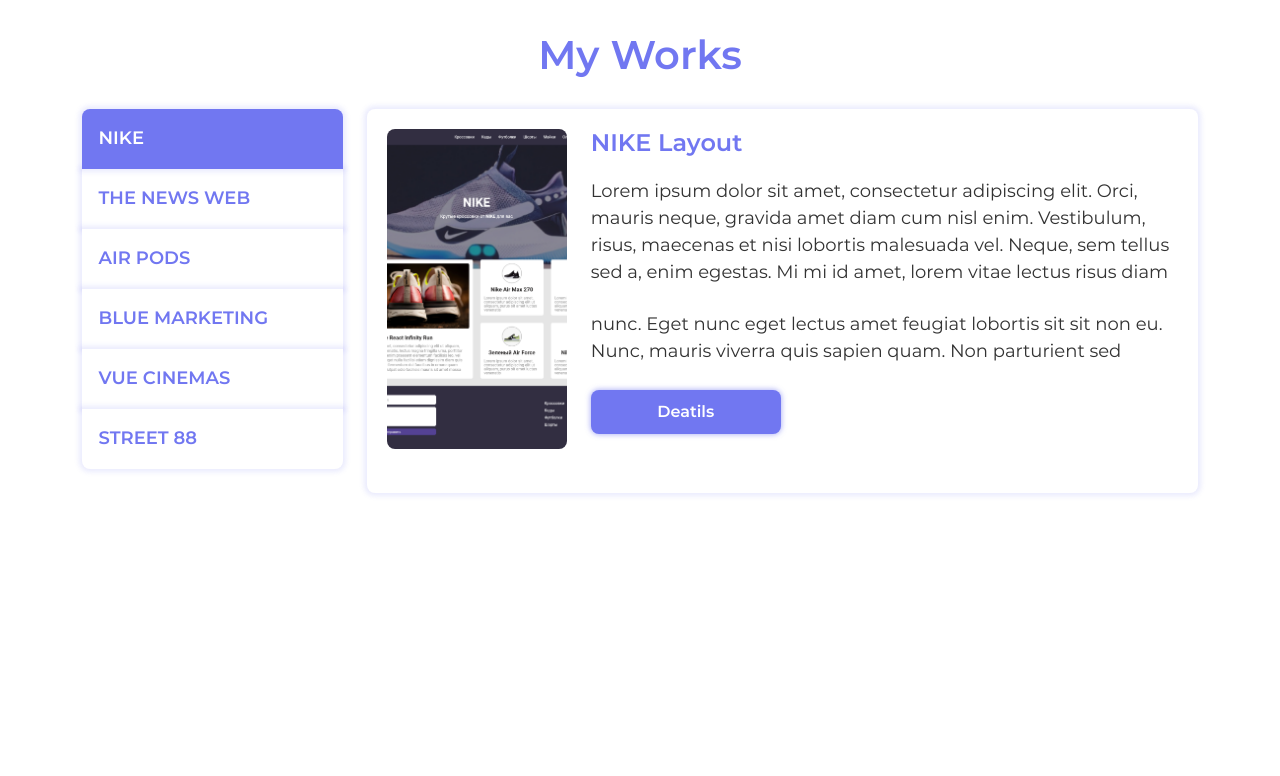
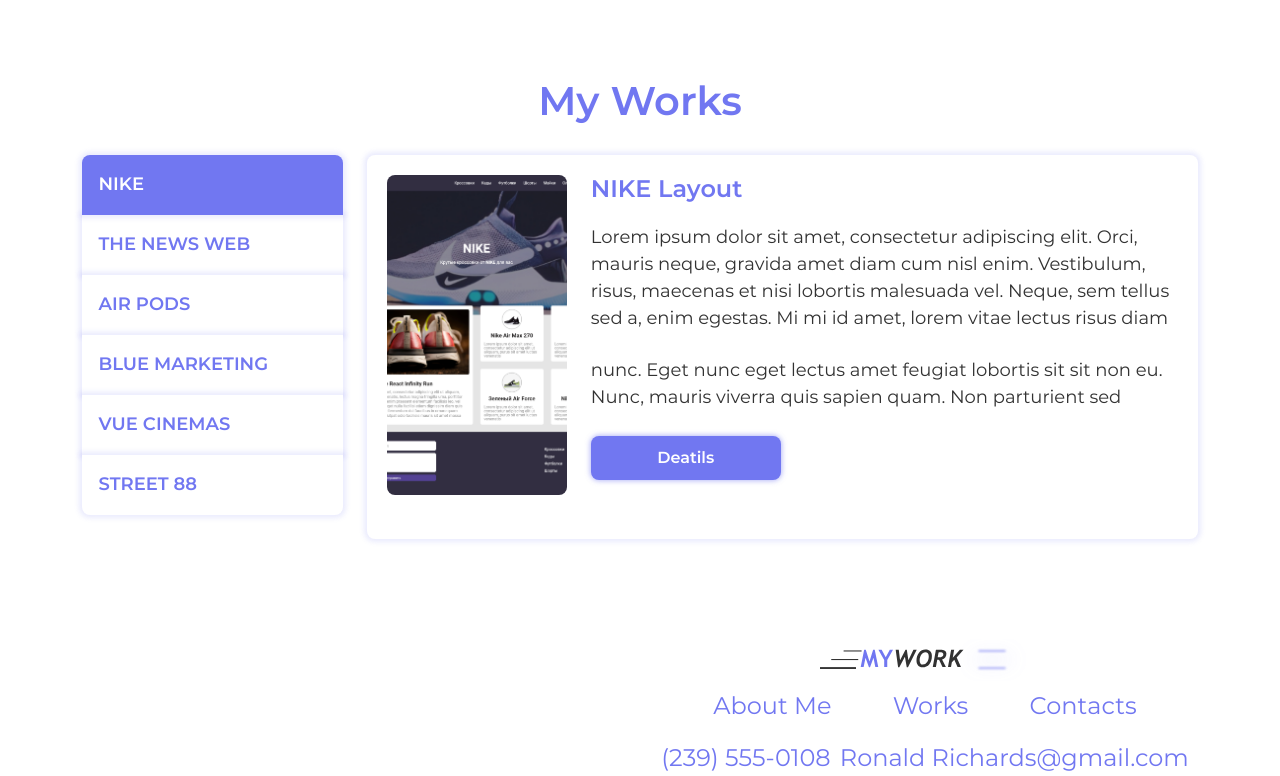
Before and after one commit to mukhammad0100/Mywork, a plain HTML site: page index.html in a window 1280 px wide. Shown: the part 1817-2593 px from the top of the page. Before the commit the page ends 2410 px from the top, so only its background shows below. Drawn offline with Linux system fonts and the light colour scheme.

Commit message:
project final

```diff
--- a/css/media.css
+++ b/css/media.css
@@ -5,6 +5,7 @@
         --text: #fff;
         --dots: #ebebeb;
         --title-tab: #151437;
+        --footer-link: #fff;
     }
 
     .logo::before {
--- a/css/style.css
+++ b/css/style.css
@@ -11,6 +11,7 @@
     --dots: #828282;
     --font-primary: 'Montserrat';
     --font-secondary: 'Trebuchet';
+    --footer-link: #7177f1;
 }
 
 body {
@@ -509,3 +510,18 @@ h1,h2,h3,h4,h5,h6, p {
 }
 
 /* works end */
+
+/* footer start */
+
+.footer__link, .footer__contact {
+    font-size: 24px;
+    color: var(--footer-link);
+    transition: .5s;
+}
+
+.footer__link:hover, .footer__contact:hover {
+    color: var(--link);
+    text-decoration: underline;
+}
+
+/* footer end */
--- a/index.html
+++ b/index.html
@@ -154,7 +154,7 @@
               </div>
             </div>
             <div class="col-md-8 col-xl-6">
-              <div class="capabilities__image"
+              <div class="capabilities__image">
                 <img src="img/capabilities.png" alt="" class="w-100">
               </div>
             </div>
@@ -291,6 +291,30 @@
         </div>
       </section>
     </main>
+    <footer class="footer">
+      <div class="container">
+        <div class="row">
+          <div class="col-xl-6 ms-auto text-center">
+            <a href="#!" class="footer__logo logo"></a>
+            <ul class="footer__list d-flex flex-wrap justify-content-evenly list-unstyled">
+              <li class="footer__item">
+                <a href="#!" class="footer__link text-capitalize">about Me</a>
+              </li>
+              <li class="footer__item">
+                <a href="#!" class="footer__link text-capitalize">Works</a>
+              </li>
+              <li class="footer__item">
+                <a href="#!" class="footer__link text-capitalize">Contacts</a>
+              </li>
+            </ul>
+            <div class="d-flex flex-wrap justify-content-evenly">
+              <a href="tel:(239)555-0108" class="footer__contact">(239) 555-0108</a>
+              <a href="mailto:Richards@gmail.com" class="footer__contact">Ronald Richards@gmail.com</a>
+            </div>
+          </div>
+        </div>
+      </div>
+    </footer>
 
 
     <!-- JavaScript Bundle with Popper -->
```
